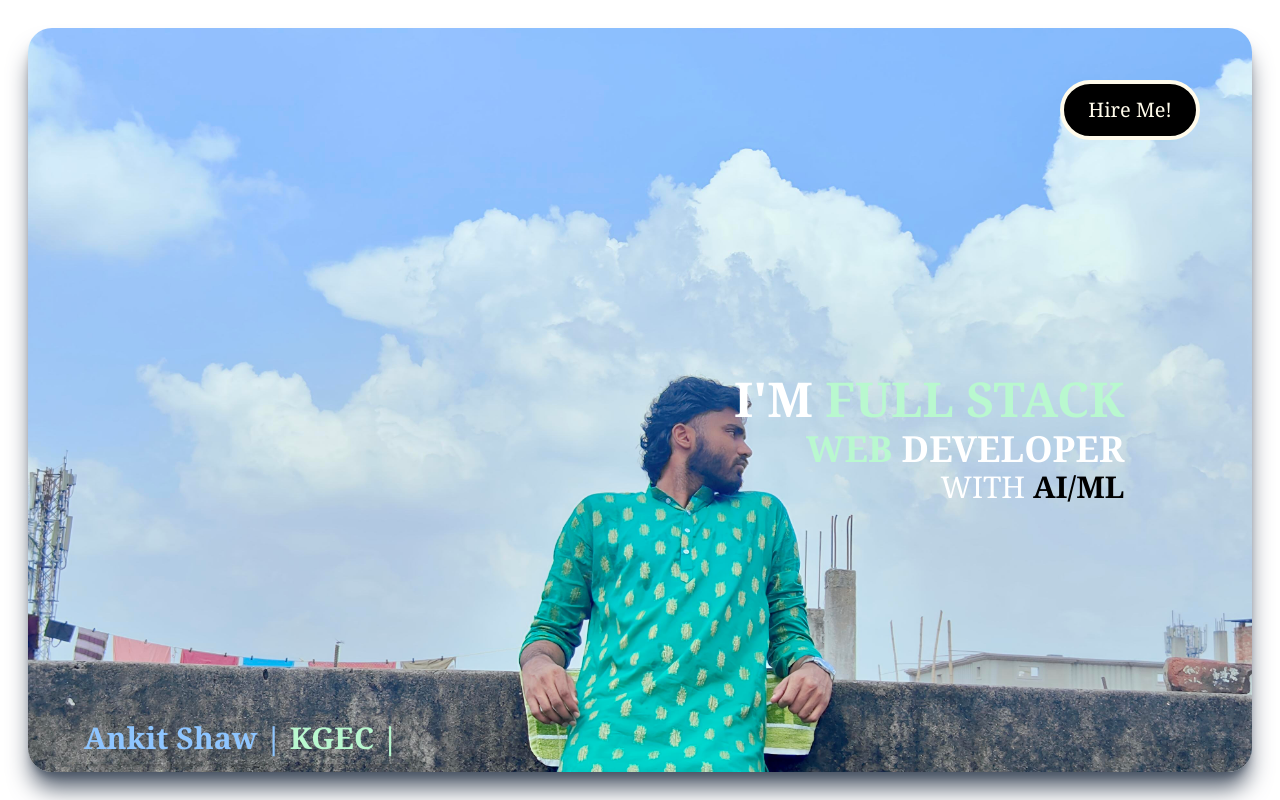
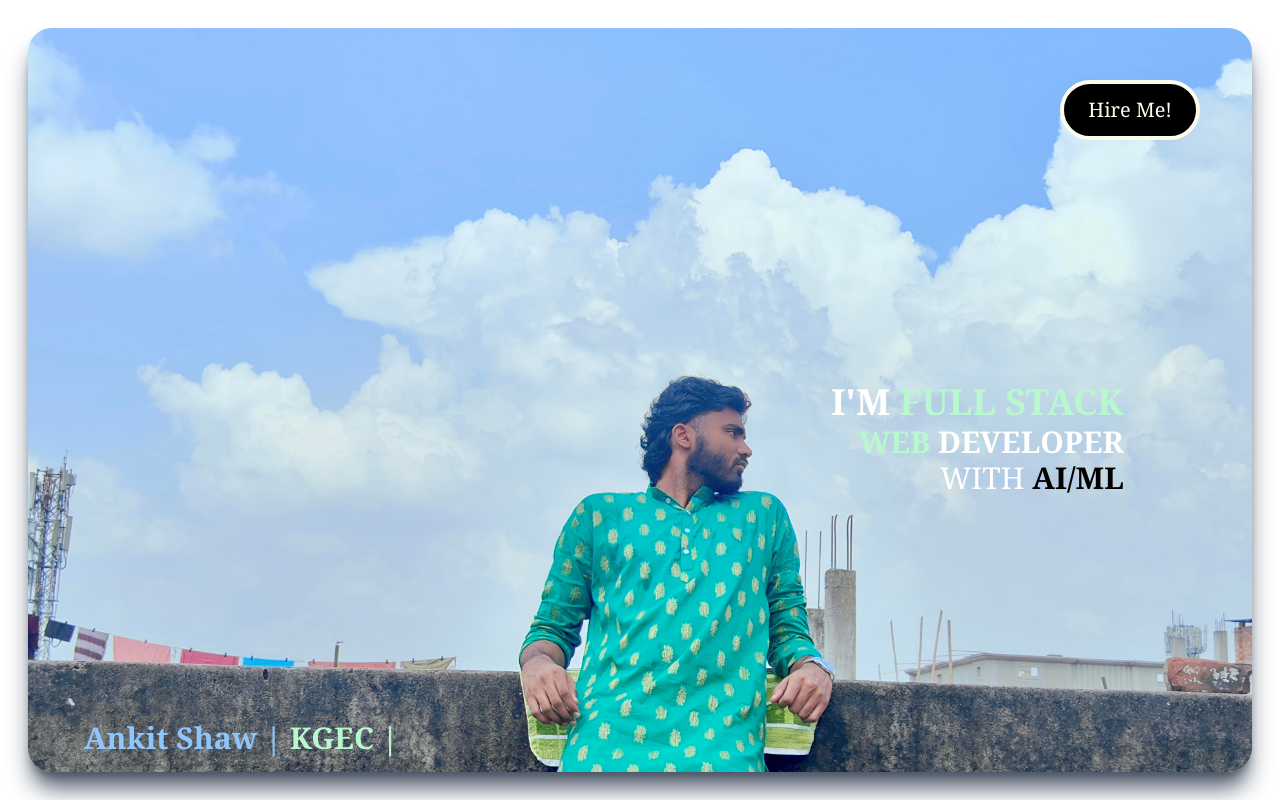
Before and after one commit to masterankit26/BuildFolio, a React (Vite) app: page / in a window 1280 px wide. Shown: the top 800 px of the page. Built offline with nearby package versions, Linux system fonts and the light colour scheme.

Commit message:
Update TiltText.jsx

```diff
--- a/src/components/TiltText.jsx
+++ b/src/components/TiltText.jsx
@@ -4,10 +4,10 @@ import React, { forwardRef } from 'react';
 const TiltText = forwardRef((props, ref) => {
   return (
     <div ref={ref} className='text-right text-white font-serif will-change-transform'>
-      <h1 className='text-[3vw] sm:text-4xl md:text-4xl lg:text-5xl uppercase font-bold leading-tight'>
+      <h1 className='text-[3vw] sm:text-2xl md:text-3xl lg:text-4xl uppercase font-bold leading-tight'>
         I'm <span className='text-green-200'>Full Stack</span>
       </h1>
-      <h1 className='text-[3vw] sm:text-2xl md:text-3xl lg:text-4xl uppercase font-semibold'>
+      <h1 className='text-[3vw] sm:text-xl md:text-2xl lg:text-3xl uppercase font-semibold'>
         <span className='text-green-200 font-extrabold'>Web</span> Developer
       </h1>
       <h1 className='text-[3.5vw] sm:text-xl md:text-2xl lg:text-3xl uppercase font-medium'>
```
